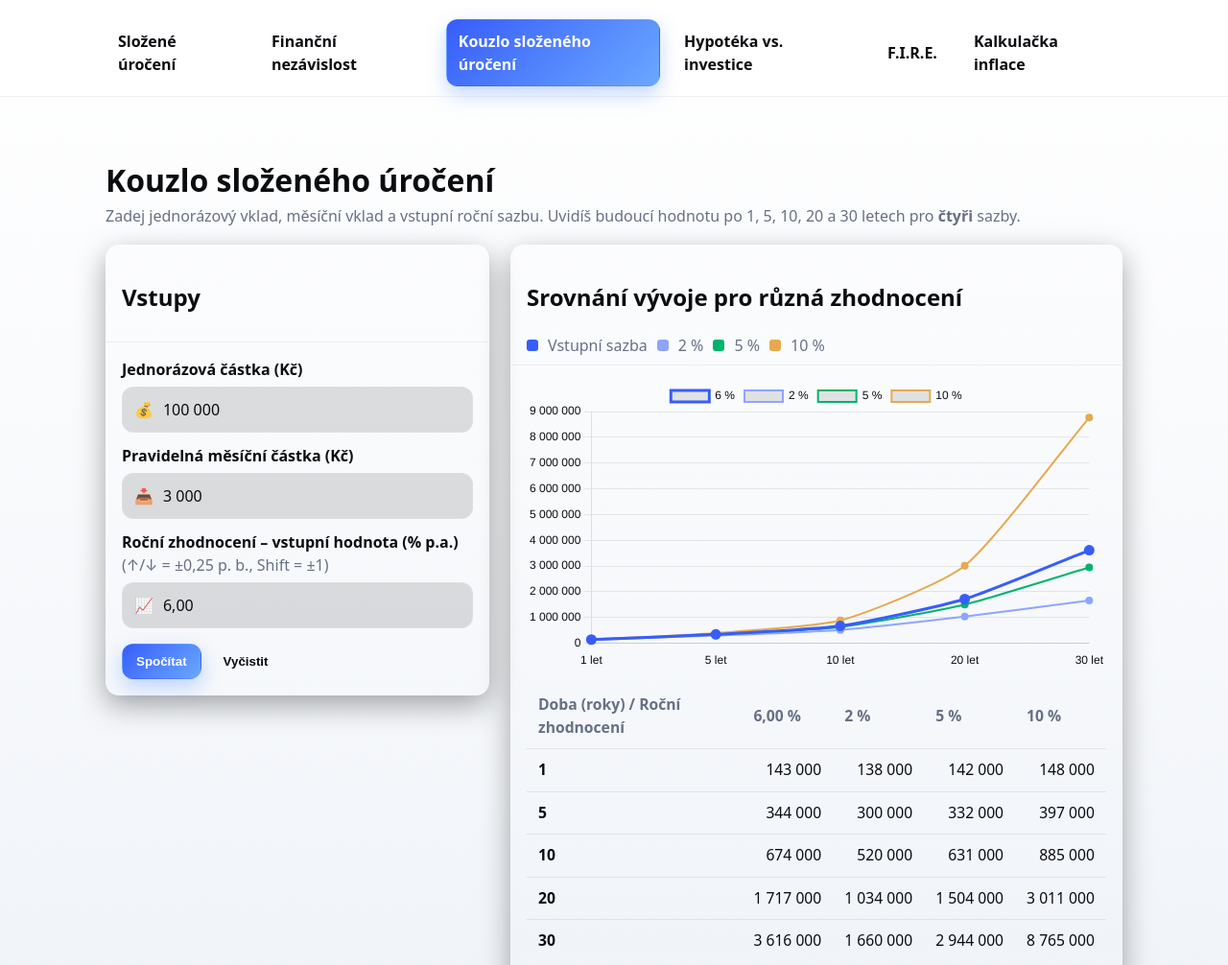
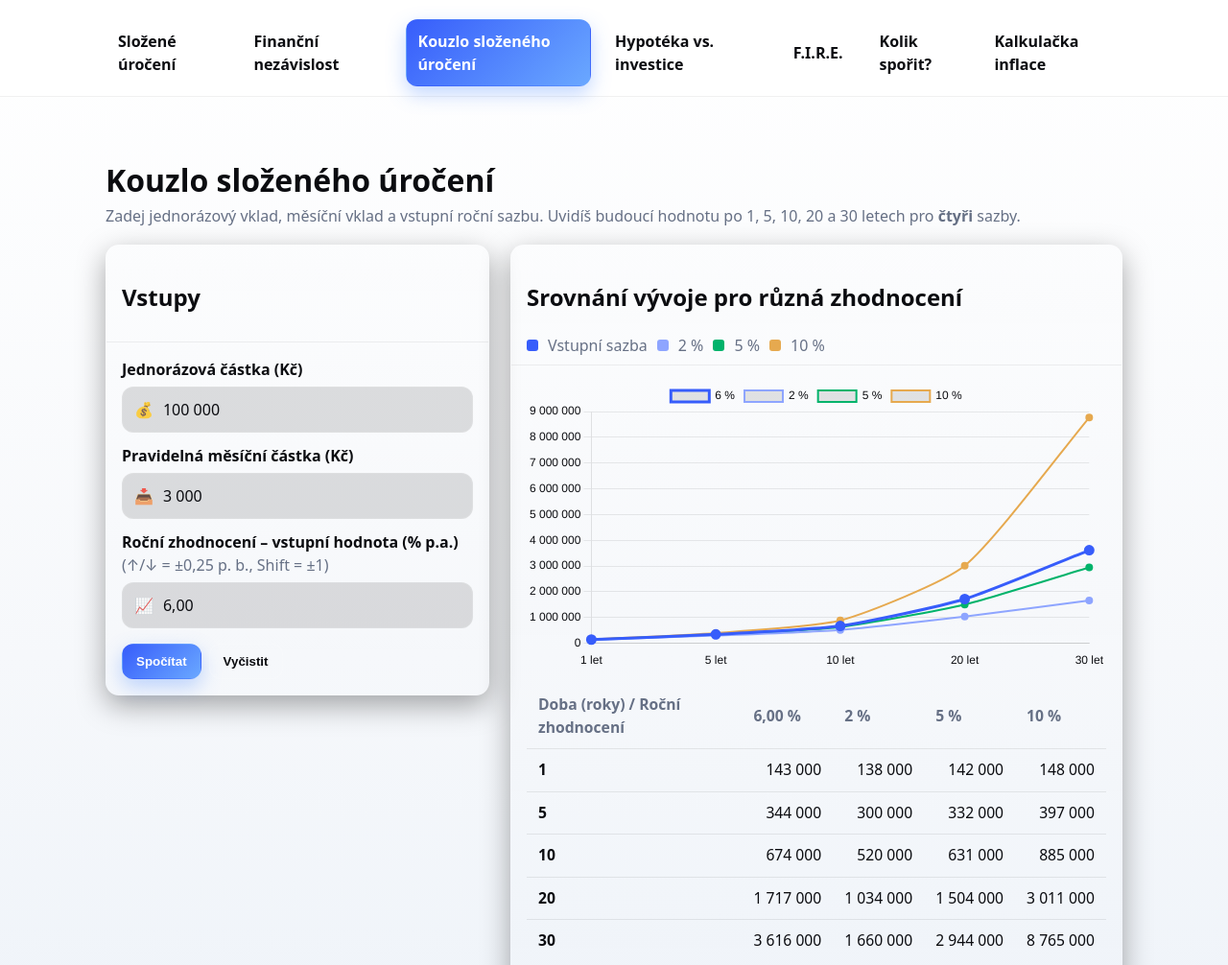
Before and after one commit to Yarouch/InvestCalc, a plain HTML site: page kouzlo.html in a window 1280 px wide. Shown: the top 1006 px of the page at 96% size. Drawn offline with nearby package versions, Linux system fonts and the light colour scheme.

Commit message:
Update kouzlo.html

```diff
--- a/kouzlo.html
+++ b/kouzlo.html
@@ -107,6 +107,7 @@
       <a class="active" href="kouzlo.html" id="nav-kouzlo">Kouzlo složeného úročení</a>
       <a href="hypoinv.html" id="nav-hypo">Hypotéka vs. investice</a>
 	  <a href="fzkalkulacka.html" id="nav-fz">F.I.R.E.</a>
+		<a href="cilovacastka.html" id="nav-cilovacastka">Kolik spořit?</a>
 	    <a href="inflace.html" id="nav-inflace">Kalkulačka inflace</a>
     </div>
   </nav>
```
